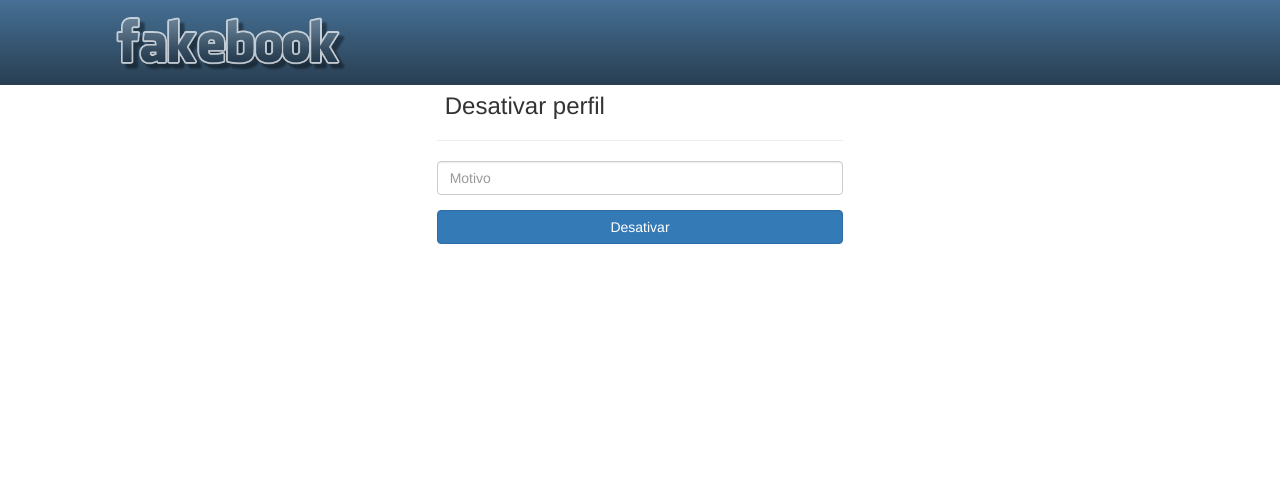
After one commit to danielmessi13/ProjetoFinalPRO-INT, a Django app: page /desativar/ in a window 1280 px wide; the page is wider, and only the part inside the window is pictured. The commit adds this page. Shown: the top 484 px of that part. Run offline with Django 3.2, Linux system fonts and the light colour scheme; the visitor is signed in with stand-in values (Sample User, id 1); data that the repository does not hold is empty; some libraries are stand-ins or nearby versions.

Commit message:
Desativar perfil

```diff
--- a/ProjetoFinal/social/forms.py
+++ b/ProjetoFinal/social/forms.py
@@ -77,3 +77,7 @@ class AnexoForm(forms.ModelForm):
 class EnviarForm(forms.Form):
     email = forms.EmailField(required=True,
                              widget=forms.EmailInput(attrs={'class': 'form-control', 'placeholder': 'Email'}))
+
+
+class DesativarForm(forms.Form):
+    motivo = forms.CharField(required=True)
--- a/ProjetoFinal/social/templates/base.html
+++ b/ProjetoFinal/social/templates/base.html
@@ -52,6 +52,7 @@
                                aria-expanded="false">{{ request.user.perfil.nome }}<span class="caret"></span></a>
                             <ul class="dropdown-menu">
                                 <li><a href="{% url 'editar_perfil' %}">Editar perfil</a></li>
+                                <li><a href="{% url 'desativar_perfil' %}">Desativar perfil</a></li>
                                 {% if request.user.is_superuser %}
                                     <li><a href="{% url 'listar' %}">Listar usuarios </a></li>
                                 {% endif %}
--- /dev/null
+++ b/ProjetoFinal/social/templates/desativar.html
@@ -0,0 +1,27 @@
+{% extends 'base.html' %}
+{% load static %}
+
+{% block body %}
+
+    <div class="col-md-4"></div>
+    <div class="col-md-4">
+        <form action="{% url 'desativar_perfil' %}" method="post">
+            {% csrf_token %}
+            <h3 class="" style="margin: 2%;">Desativar perfil</h3>
+            <hr>
+
+            <div class="form-group">
+                <input id="id_motivo" name="motivo" type="text" placeholder="Motivo" class="form-control">
+            </div>
+
+            <button type="submit" class="btn btn-primary btn-block">Desativar</button>
+
+
+        </form>
+
+
+    </div>
+
+
+
+{% endblock %}
--- a/ProjetoFinal/social/urls.py
+++ b/ProjetoFinal/social/urls.py
@@ -25,6 +25,7 @@ urlpatterns = [
     path('amigos/convites/desfazer/<int:id>', desfazer, name='desfazer'),
     path('cadastrar/', RegistrarUsuarioView.as_view(), name='cadastrar'),
     path('listar/', listar_usuario, name='listar'),
+    path('desativar/', desativar, name='desativar_perfil'),
     path('listar/<int:id>', super_mudanca, name='mudar'),
     path('login/', v.LoginView.as_view(template_name='login.html'), name='login'),
     path('logout/', v.LogoutView.as_view(template_name='login.html'), name='logout'),
--- a/ProjetoFinal/social/views.py
+++ b/ProjetoFinal/social/views.py
@@ -5,6 +5,8 @@ from django.contrib.auth.forms import PasswordChangeForm
 from django.shortcuts import render, redirect, get_object_or_404
 from django.core.paginator import Paginator, InvalidPage
 from .forms import *
+
+
 # Create your views here.
 
 @login_required
@@ -291,3 +293,17 @@ def super_mudanca(request, id):
     usuario.user.save()
 
     return redirect('listar')
+
+
+@login_required
+def desativar(request):
+
+    if request.method == 'POST':
+        form = DesativarForm(request.POST)
+        if form.is_valid():
+            motivo = form.cleaned_data['motivo']
+            usuario_logado(request).desativar(motivo)
+
+            return redirect('logout')
+
+    return render(request, 'desativar.html')
```
Also changed, not shown: ProjetoFinal/social/models.py (+11 -1 lines), ProjetoFinal/social/migrations/0025_desativo.py (added).
